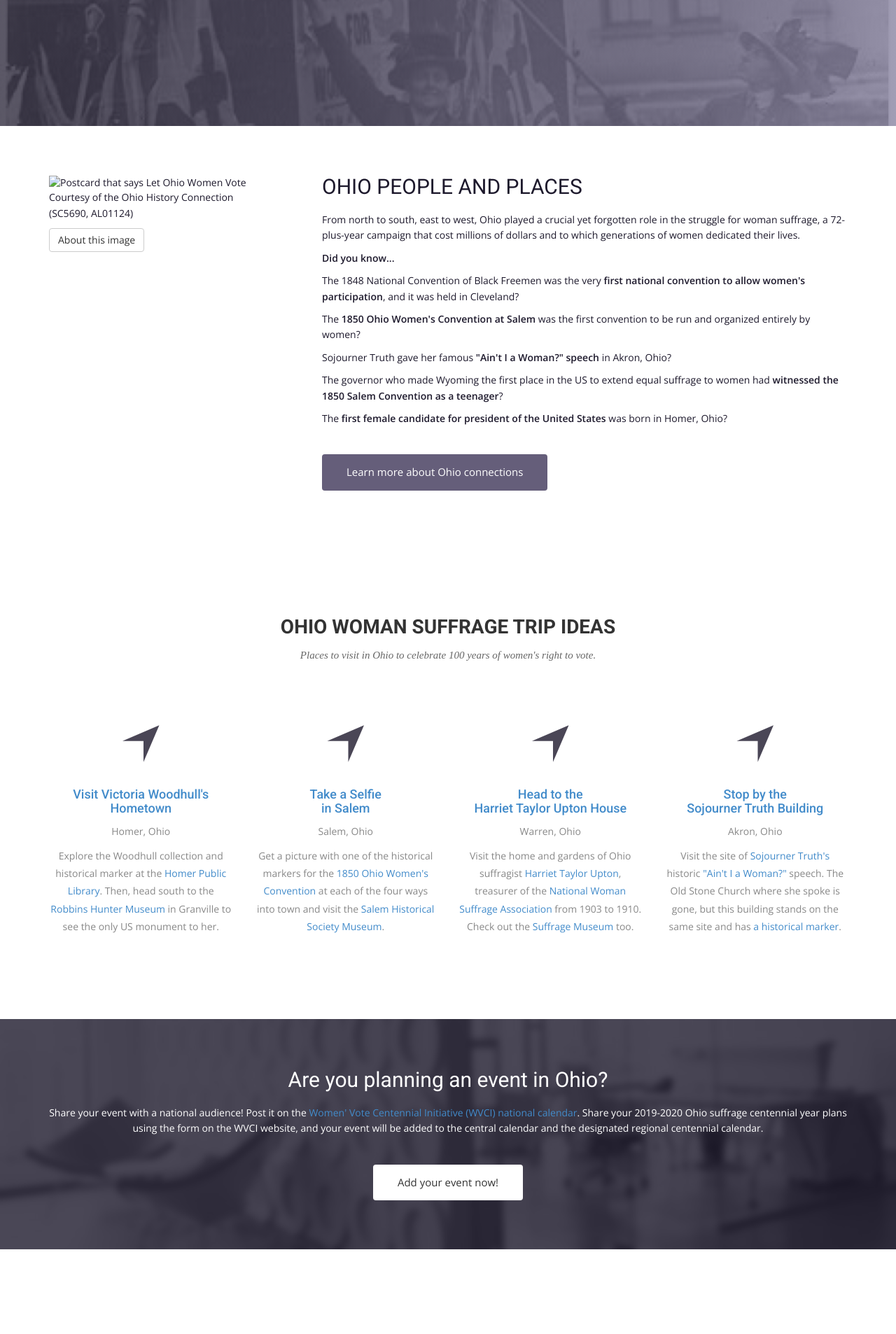
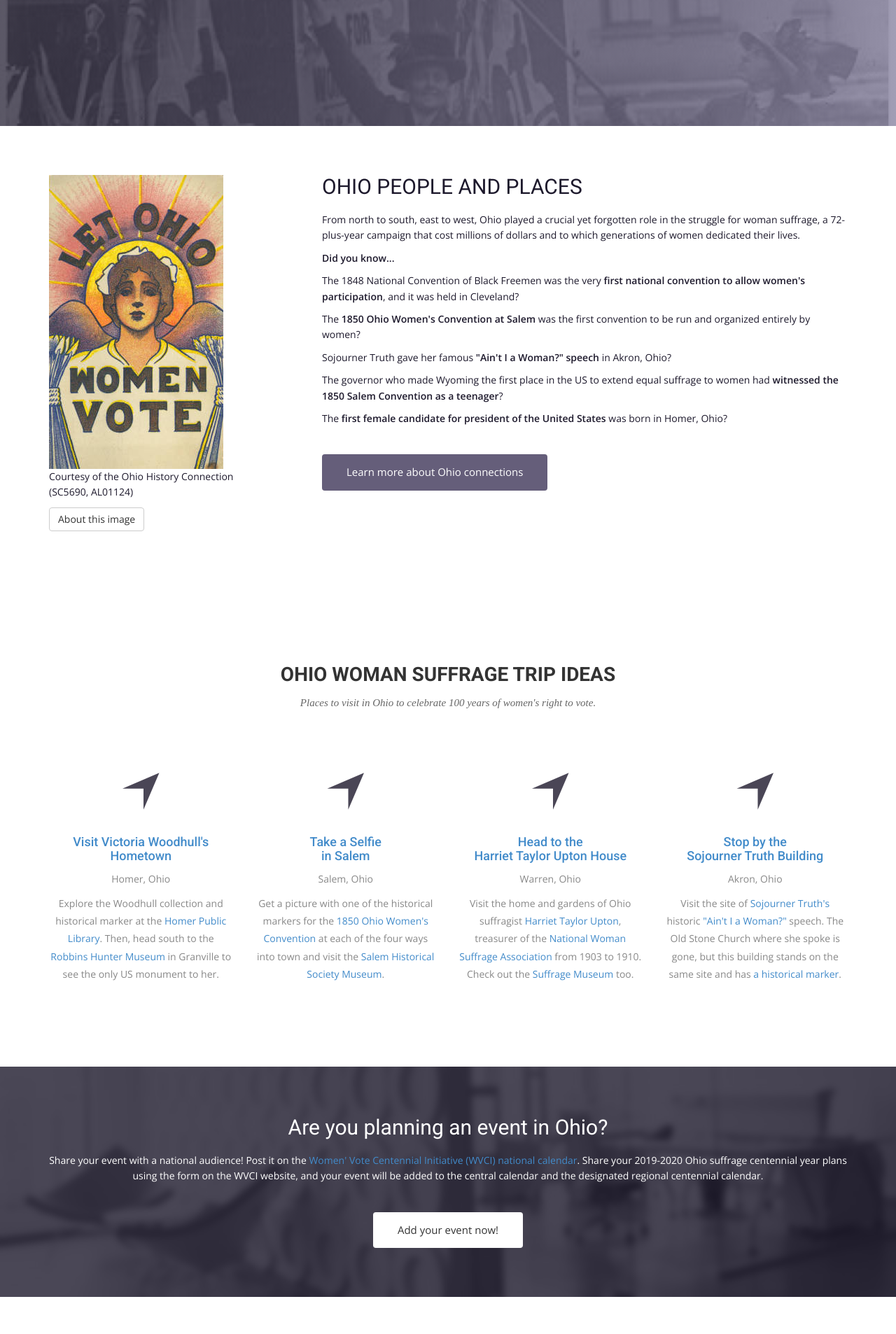
Before and after one commit to OhioSuffrageCentennial/ohiosuffragecentennial, a Jekyll site: the page built from index.html, in a window 1280 px wide. Shown: the part 615-2521 px from the top of the page at 70% size. Built offline with Jekyll 4.4.1, drawn with Linux system fonts in a browser that asks for light colours; nearby versions of some CDN libraries; some web fonts are replaced.

Commit message:
test image link

```diff
--- a/index.html
+++ b/index.html
@@ -46,7 +46,7 @@ permalink: /
     <div class="block">
       <div class="row">
         <div class="col-sm-4">
-          <img src="..img/ohio-women.jpg" alt="Postcard that says Let Ohio Women Vote"><br>
+          <img src="img/ohio-women.jpg" alt="Postcard that says Let Ohio Women Vote"><br>
           <p>Courtesy of the Ohio History Connection <br>(SC5690, AL01124)</p>
           <p><a class="btn btn-default btn-call-to-action" href="http://www.ohiomemory.org/cdm/ref/collection/p267401coll32/id/16226" target="_blank">About this image</a></p>
         </div>
```
